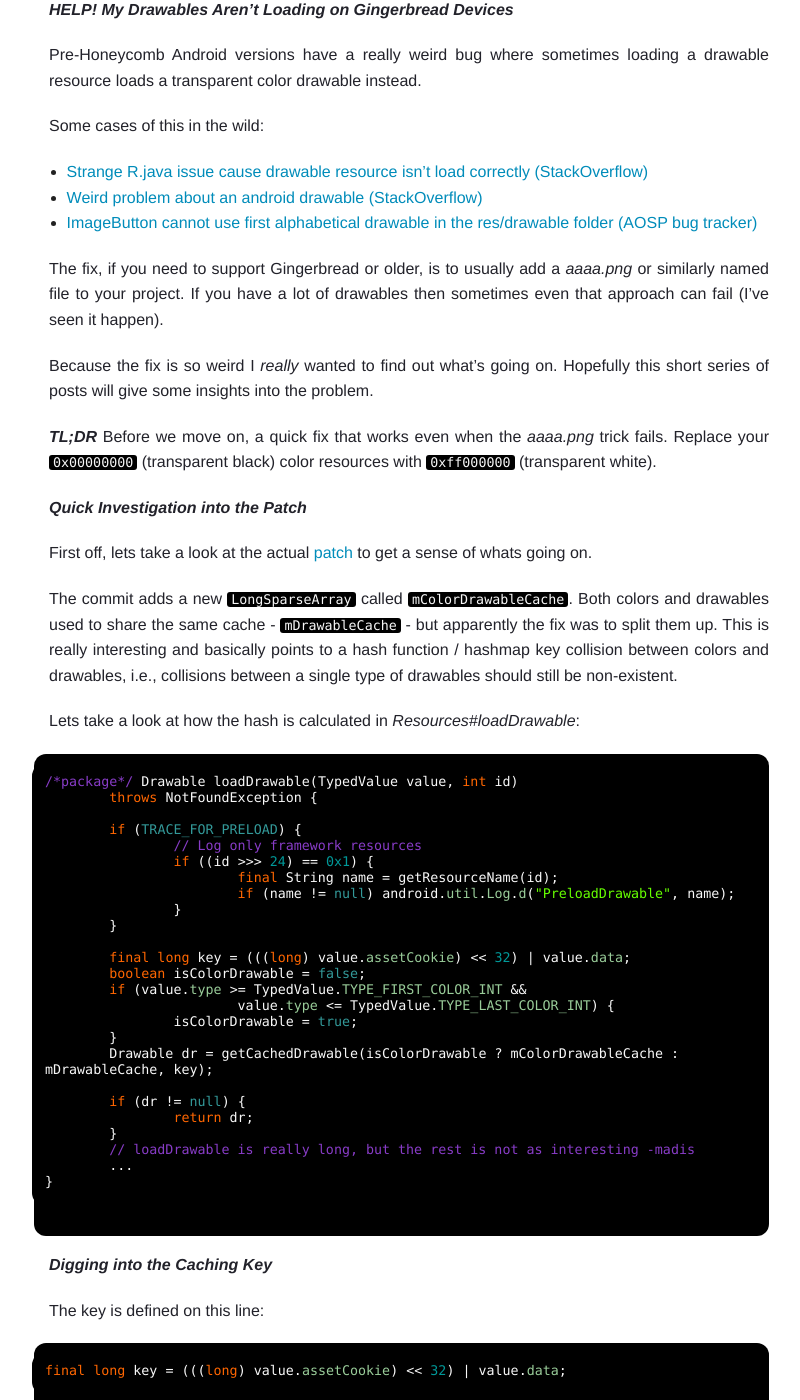
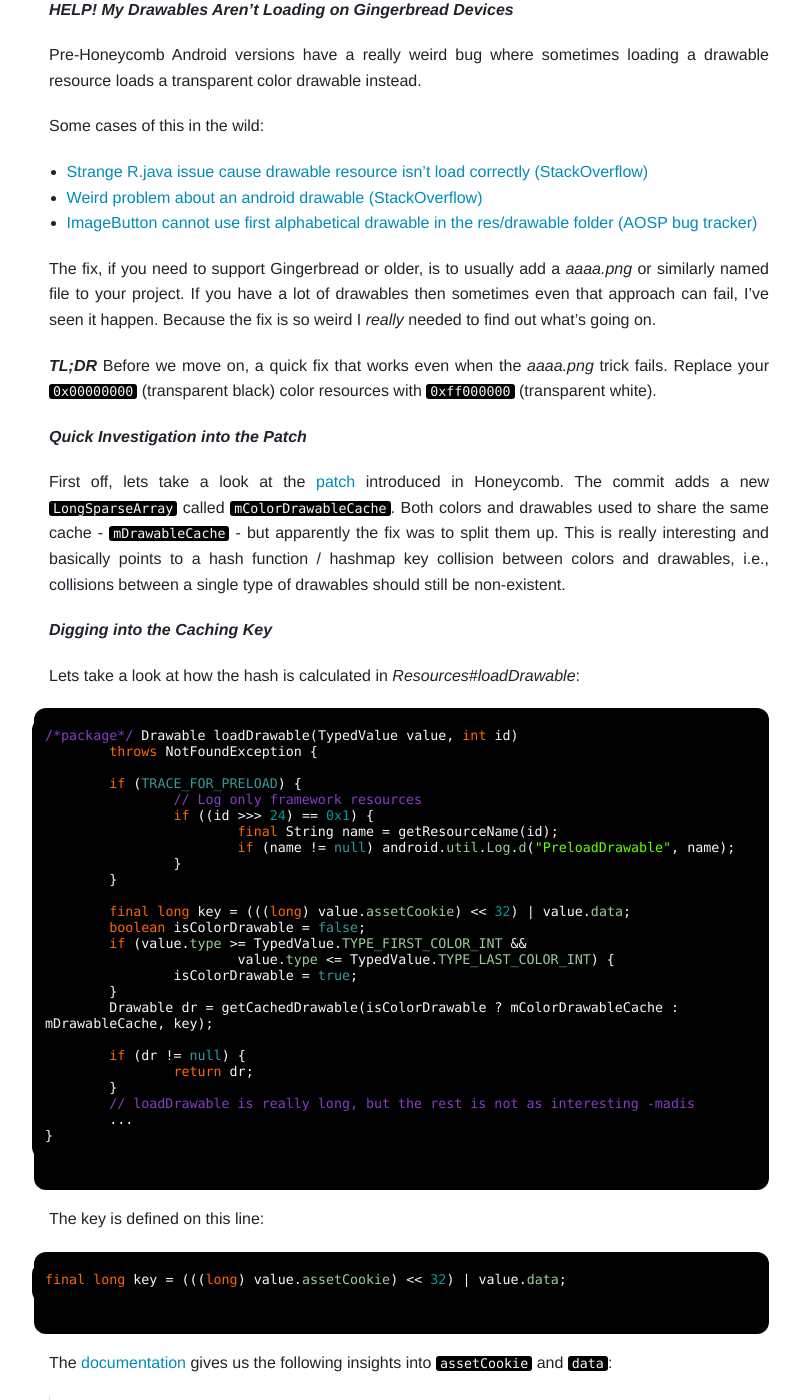
Before and after one commit to madisp/madisp.github.io, a Jekyll site: the page built from _posts/2013-12-30-drawable-cache-collisions.md, in a window 1280 px wide and 1400 px high, scrolled down 512 px. Shown: the whole window, without its empty margins (106-906 px from the left). Built offline with Jekyll 4.4.1, drawn with Linux system fonts in a browser that asks for light colours; Markdown is read by kramdown in place of the engine named in the settings; some of the changed text lies outside the part shown.

Commit message:
Minor edit after proofreading
I really should do this before pushing, I know :(

````diff
--- a/_posts/2013-12-30-drawable-cache-collisions.md
+++ b/_posts/2013-12-30-drawable-cache-collisions.md
@@ -26,17 +26,15 @@ Some cases of this in the wild:
 * [Weird problem about an android drawable (StackOverflow)](http://stackoverflow.com/questions/4435099/weird-problem-about-an-android-drawable)
 * [ImageButton cannot use first alphabetical drawable in the res/drawable folder (AOSP bug tracker)](https://code.google.com/p/android/issues/detail?id=20283)
 
-The fix, if you need to support Gingerbread or older, is to usually add a *aaaa.png* or similarly named file to your project. If you have a lot of drawables then sometimes even that approach can fail (I've seen it happen).
-
-Because the fix is so weird I *really* wanted to find out what's going on. Hopefully this short series of posts will give some insights into the problem.
+The fix, if you need to support Gingerbread or older, is to usually add a *aaaa.png* or similarly named file to your project. If you have a lot of drawables then sometimes even that approach can fail, I've seen it happen. Because the fix is so weird I *really* needed to find out what's going on.
 
 ***TL;DR*** Before we move on, a quick fix that works even when the *aaaa.png* trick fails. Replace your `0x00000000` (transparent black) color resources with `0xff000000` (transparent white).
 
 ***Quick Investigation into the Patch***
 
-First off, lets take a look at the actual [patch](https://android-review.googlesource.com/#/c/15815/4/core/java/android/content/res/Resources.java) to get a sense of whats going on.
+First off, lets take a look at the [patch](https://android-review.googlesource.com/#/c/15815/4/core/java/android/content/res/Resources.java) introduced in Honeycomb. The commit adds a new `LongSparseArray` called `mColorDrawableCache`. Both colors and drawables used to share the same cache - `mDrawableCache` - but apparently the fix was to split them up. This is really interesting and basically points to a hash function / hashmap key collision between colors and drawables, i.e., collisions between a single type of drawables should still be non-existent.
 
-The commit adds a new `LongSparseArray` called `mColorDrawableCache`. Both colors and drawables used to share the same cache - `mDrawableCache` - but apparently the fix was to split them up. This is really interesting and basically points to a hash function / hashmap key collision between colors and drawables, i.e., collisions between a single type of drawables should still be non-existent.
+***Digging into the Caching Key***
 
 Lets take a look at how the hash is calculated in *Resources#loadDrawable*:
 
@@ -68,8 +66,6 @@ Lets take a look at how the hash is calculated in *Resources#loadDrawable*:
 }
 ```
 
-***Digging into the Caching Key***
-
 The key is defined on this line:
 
 ```java
@@ -84,7 +80,7 @@ The [documentation](https://developer.android.com/reference/android/util/TypedVa
 > public int **data**<br />
 > Basic data in the value, interpreted according to *type*
 
-So the caching key is a 64-bit signed integer where the first part, 32-bits, is *information about where the value came from* and the second part, also 32-bits, is the actual data of the value. The data field, as the docs say, is dependant on the type. For non-color drawables the type is actually `0x03`, which indicates a string.<br />
+So the caching key is a 64-bit signed integer where the first part, 32-bits, is *information about where the value came from* and the second part, also 32-bits, is the actual data of the value. The data field, as the docs say, is interpreted according to the type. For non-color drawables the type is `0x03` - a string.
 Indeed, calling `getString(R.drawable.ic_launcher)` returns `res/drawable/ic_launcher.png` which is the path to the bitmap. Checking the native source of [ResourceTypes.h](http://androidxref.com/4.0.3_r1/xref/frameworks/base/include/utils/ResourceTypes.h#232) gives some insights into how the data field is interpreted (parts omitted):
 
 ```cpp
````
